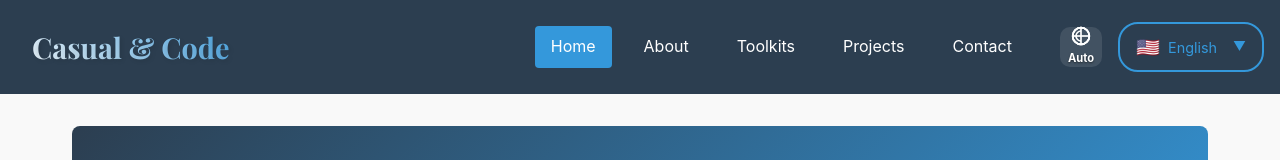
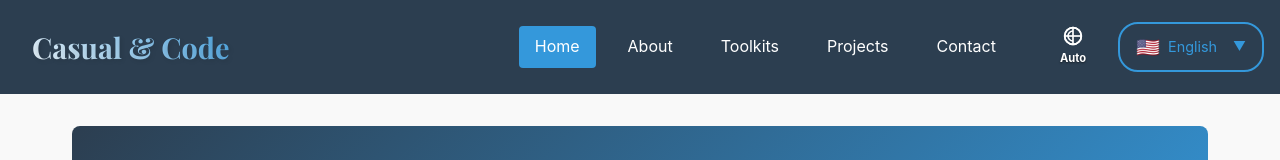
Before and after one commit to Oki3/oki3.github.io, a Vue app: page / in a window 1280 px wide. Shown: the top 160 px of the page. Built offline with nearby package versions, Linux system fonts and the light colour scheme.

Commit message:
add auto detection for light mode toggle

```diff
--- a/src/App.vue
+++ b/src/App.vue
@@ -44,6 +44,7 @@ export default defineComponent({
   --card-shadow: 0 10px 30px rgba(0, 0, 0, 0.1);
   --nav-bg-color: #2c3e50;
   --nav-text-color: white;
+  --nav-hover-bg: #34495e;
   --footer-bg-color: #2c3e50;
   --footer-text-color: white;
   --accent-color: #3498db;
@@ -59,6 +60,7 @@ export default defineComponent({
   --card-shadow: 0 10px 30px rgba(0, 0, 0, 0.3);
   --nav-bg-color: #1a1a1a;
   --nav-text-color: #e0e0e0;
+  --nav-hover-bg: #2a2a2a;
   --footer-bg-color: #1a1a1a;
   --footer-text-color: #e0e0e0;
   --accent-color: #64b5f6;
@@ -149,7 +151,7 @@ body {
 }
 
 .nav-link:hover {
-  background-color: #34495e;
+  background-color: var(--nav-hover-bg);
 }
 
 .nav-link.router-link-active {
--- a/src/components/ThemeToggle.vue
+++ b/src/components/ThemeToggle.vue
@@ -23,7 +23,6 @@
         <path d="M12 2a9.96 9.96 0 0 0-7.071 2.929 9.96 9.96 0 0 0 0 14.142 9.96 9.96 0 0 0 14.142 0 9.96 9.96 0 0 0 0-14.142A9.96 9.96 0 0 0 12 2z" />
         <path d="M12 2v20" />
         <path d="M2 12h20" />
-        <path d="M12 2C6.48 2 2 6.48 2 12s4.48 10 10 10 10-4.48 10-10S17.52 2 12 2z" />
         <path d="M12 6a6 6 0 0 0 0 12" />
       </svg>
       <span class="theme-name">{{ getThemeName() }}</span>
@@ -68,17 +67,19 @@ export default defineComponent({
   justify-content: center;
   margin-left: 1rem;
   cursor: pointer;
-  background-color: rgba(255, 255, 255, 0.1);
-  padding: 0.5rem;
-  border-radius: 10px;
-  min-width: 2.5rem;
-  height: 2.5rem;
-  transition: background-color 0.3s ease, transform 0.3s ease;
+  background-color: transparent;
+  padding: 0.5rem 1rem;
+  border-radius: 4px;
+  height: 100%;
+  transition: background-color 0.3s ease;
+  user-select: none;
+  -webkit-user-select: none;
+  -moz-user-select: none;
+  -ms-user-select: none;
 }
 
 .theme-toggle:hover {
-  background-color: rgba(255, 255, 255, 0.2);
-  transform: translateY(-2px);
+  background-color: var(--nav-hover-bg);
 }
 
 .theme-icon {
@@ -86,12 +87,14 @@ export default defineComponent({
   flex-direction: column;
   align-items: center;
   color: var(--nav-text-color);
+  pointer-events: none;
 }
 
 .icon {
   width: 1.25rem;
   height: 1.25rem;
   stroke: var(--nav-text-color);
+  pointer-events: none;
 }
 
 .theme-name {
@@ -100,5 +103,6 @@ export default defineComponent({
   color: var(--nav-text-color);
   font-weight: bold;
   text-shadow: 0 1px 2px rgba(0, 0, 0, 0.5);
+  pointer-events: none;
 }
 </style>
--- a/src/i18n/locales/en.json
+++ b/src/i18n/locales/en.json
@@ -32,7 +32,7 @@
       "master": {
         "title": "Master of Computer Science",
         "date": "2024 - Present",
-        "shortDescription": "Study state-of-the-art in software development and distributed systems.",
+        "shortDescription": "Study state-of-the-art in software development and distributed systems. I TA for the HCAI System Design course.",
         "description": "Currently pursuing a Master's degree in Computer Science at Delft University of Technology.",
         "focus": "Current focus:",
         "focus1": "Learning cutting-edge technologies (AIGC, LLM, Automation, etc.)",
--- a/src/i18n/locales/zh-CN.json
+++ b/src/i18n/locales/zh-CN.json
@@ -32,7 +32,7 @@
       "master": {
         "title": "计算机科学 硕士",
         "date": "2024 - 现在",
-        "shortDescription": "深入研究软件开发及分布式系统。",
+        "shortDescription": "深入研究软件开发及分布式系统。担任HCAI系统设计课程的助教。",
         "description": "在代尔夫特理工大学攻读计算机科学硕士学位。",
         "focus": "当前重点：",
         "focus1": "学习前沿技术（AIGC、LLM、自动化等）",
```
